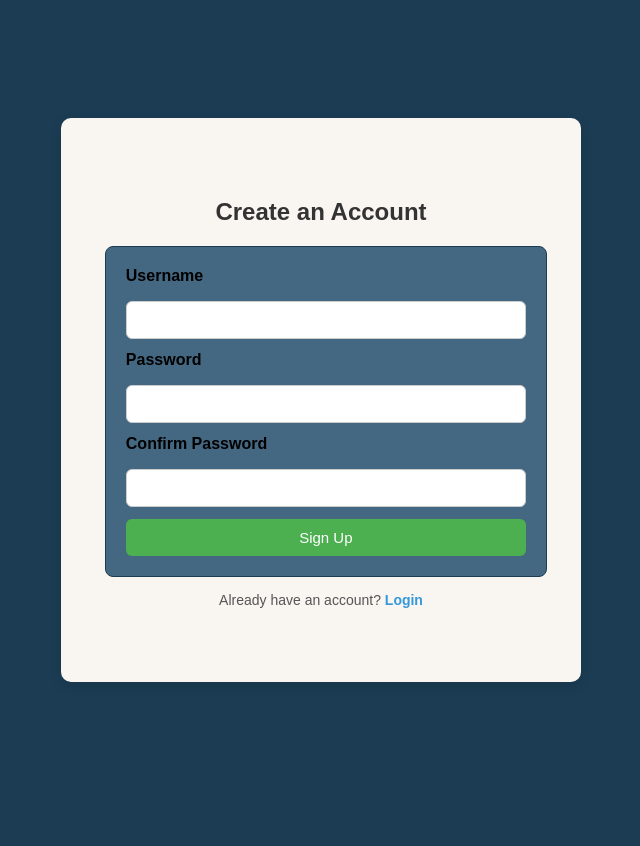
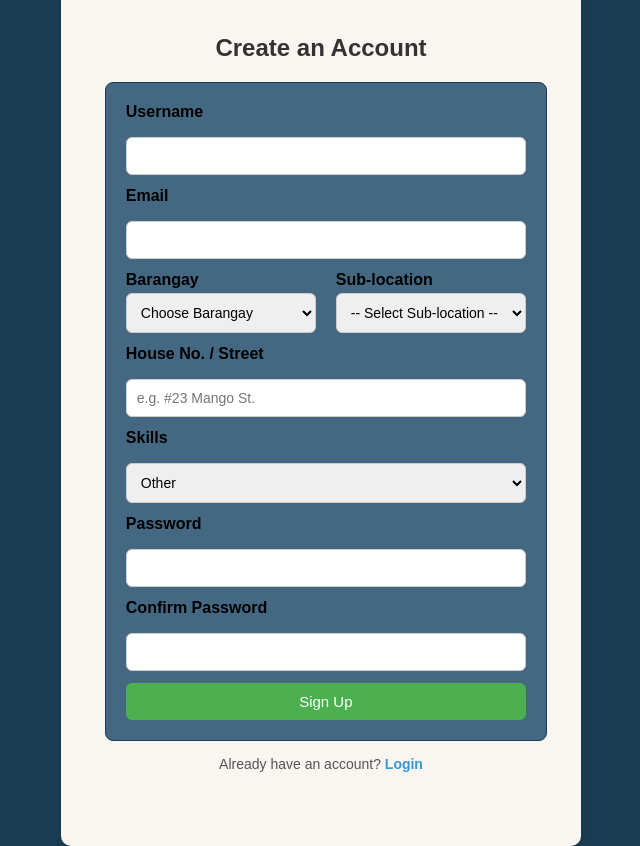
Before and after one commit to Jhondy052904/SkillBridge, a Django app: template registration/templates/signup.html in a window 1280 px wide. Shown: the whole page, without its empty margins (319-959 px from the left). Before the commit the page ends 682 px from the top, so only its background shows below. Run offline with Django 3.2, Linux system fonts and the light colour scheme; the template is opened without the code that fills it, so the values that code supplies are empty.

Commit message:
Updated signup.html with address dropdown and skills improvements

```diff
--- a/registration/static/registration/style.css
+++ b/registration/static/registration/style.css
@@ -300,3 +300,17 @@
 .stories a:hover {
     text-decoration: underline;
 }
+
+/* =====================
+   Address Fields in Forms
+===================== */
+.address-row {
+    display: flex;
+    gap: 20px;
+}
+
+.address-row .form-group {
+    flex: 1;
+    display: flex;
+    flex-direction: column;
+}
--- a/registration/templates/signup.html
+++ b/registration/templates/signup.html
@@ -11,6 +11,55 @@
         <label for="username">Username</label>
         <input type="text" id="username" name="username" maxlength="20" required>
 
+        <label for="email">Email</label>
+        <input type="email" id="email" name="email" required>
+
+        <!-- Address (with barangay + sublocation + house no.) -->
+        <div class="address-row">
+            <div class="form-group">
+                <label for="barangay">Barangay</label>
+                <select id="barangay" name="barangay" required>
+                    <option value="">Choose Barangay</option>
+                    <option value="Labangon">Labangon</option>
+                    <option value="Mambaling">Mambaling</option>
+                </select>
+            </div>
+
+            <div class="form-group">
+                <label for="sublocation">Sub-location</label>
+                <select id="sublocation" name="sublocation" required>
+                    <option value="">-- Select Sub-location --</option>
+                </select>
+            </div>
+        </div>
+
+        <label for="house_number">House No. / Street</label>
+        <input type="text" id="house_number" name="house_number" placeholder="e.g. #23 Mango St." required>
+
+        <!-- Skills -->
+        <label for="skills">Skills</label>
+        <select id="skills" name="skills" required>
+            <option value="other">Other</option>
+            <option value="carpentry">Carpentry</option>
+            <option value="sewing">Sewing</option>
+            <option value="cooking">Cooking</option>
+            <option value="gardening">Gardening</option>
+            <option value="plumbing">Plumbing</option>
+            <option value="electrical">Electrical Work</option>
+            <option value="tailoring">Tailoring</option>
+            <option value="welding">Welding</option>
+            <option value="cleaning">Housekeeping/Cleaning</option>
+            <option value="driving">Driving</option>
+            <option value="childcare">Childcare</option>
+            <option value="eldercare">Elder Care</option>
+            <option value="sales">Sales/Merchandising</option>
+            <option value="farming">Farming</option>
+            <option value="fishing">Fishing</option>
+            <option value="baking">Baking</option>
+            <option value="haircutting">Haircutting / Barber</option>
+            <option value="beauty">Beauty Care (Hair/Makeup/Nails)</option>
+        </select>
+
         <label for="password1">Password</label>
         <input type="password" id="password1" name="password1" required>
 
@@ -20,11 +69,48 @@
         <button type="submit">Sign Up</button>
     </form>
 
-    <!-- Error message -->
     {% if form.non_field_errors %}
     <div class="error">{{ form.non_field_errors.0 }}</div>
     {% endif %}
 
     <p>Already have an account? <a href="{% url 'login' %}">Login</a></p>
 
+    <!-- JS for dependent dropdown -->
+    <script>
+        const sublocations = {
+            Labangon: ["Tres de Abril", "Katipunan St.", "V. Rama Ave"],
+            Mambaling: ["Tabada", "Sitio Caimito", "Sitio Manga"],
+        };
+
+        document.getElementById("barangay").addEventListener("change", function () {
+            const barangay = this.value;
+            const sublocationSelect = document.getElementById("sublocation");
+
+            // Reset sublocation options
+            sublocationSelect.innerHTML = '<option value="">-- Select Sub-location --</option>';
+
+            if (barangay && sublocations[barangay]) {
+                sublocations[barangay].forEach(function (loc) {
+                    const option = document.createElement("option");
+                    option.value = loc.toLowerCase().replace(/\s+/g, "_");
+                    option.textContent = loc;
+                    sublocationSelect.appendChild(option);
+                });
+            }
+        });
+    </script>
+
+    <!-- Styling to align barangay & sublocation -->
+    <style>
+        .address-row {
+            display: flex;
+            gap: 20px;
+        }
+        .address-row .form-group {
+            flex: 1;
+            display: flex;
+            flex-direction: column;
+        }
+    </style>
+
 {% endblock %}
```
Lines whose indentation alone changed are shown as unchanged.
